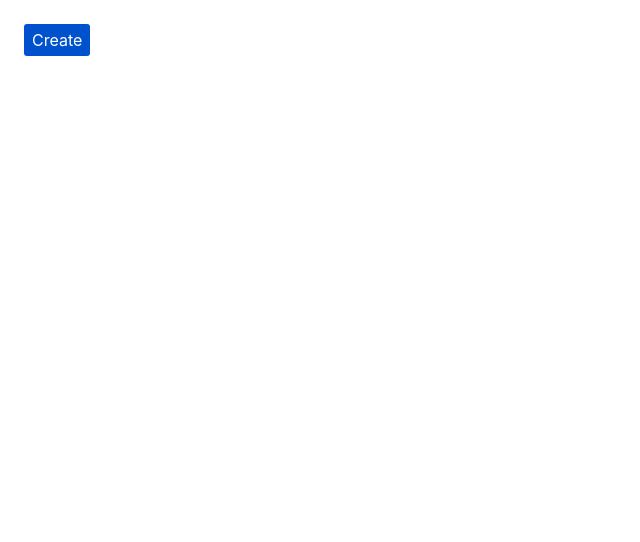
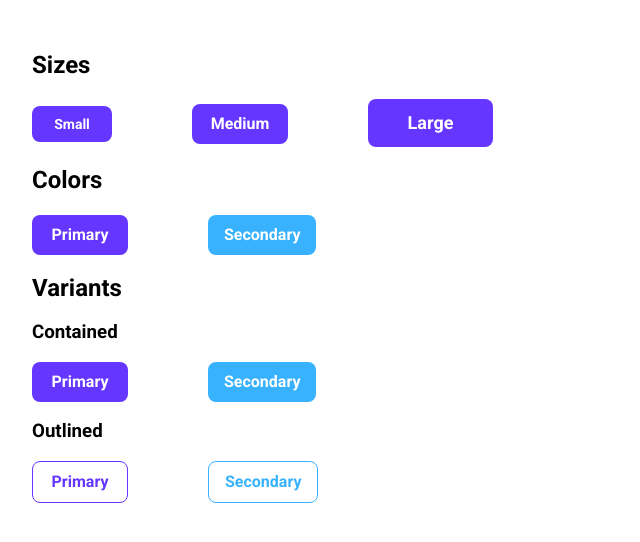
Before and after one commit to aibolik/practice--react, a React (Create React App) app: page / in a window 1280 px wide. Shown: the top 542 px of the page, without its empty margins (0-640 px from the left). Built offline with nearby package versions, Linux system fonts and the light colour scheme.

Commit message:
feat(project): implement reusable button component

```diff
--- a/package.json
+++ b/package.json
@@ -5,6 +5,7 @@
   "dependencies": {
     "@primer/octicons": "^9.3.1",
     "@reach/router": "^1.2.1",
+    "lodash.get": "^4.4.2",
     "moment": "^2.24.0",
     "prop-types": "^15.7.2",
     "react": "^16.8.6",
--- a/src/index.js
+++ b/src/index.js
@@ -14,7 +14,8 @@ import ReactDOM from 'react-dom';
 // import App from './projects/KonamiApp/App';
 // import App from './projects/DarkModeApp/App';
 // import App from './projects/TabNavigationApp/App';
-import App from './projects/EditorApp/App';
+// import App from './projects/EditorApp/App';
+import App from './projects/ReusableComponentApp/App';
 
 import * as serviceWorker from './serviceWorker';
 
--- /dev/null
+++ b/src/projects/ReusableComponentApp/App.js
@@ -0,0 +1,63 @@
+import React from 'react';
+import styled, { createGlobalStyle } from 'styled-components';
+import { Normalize } from 'styled-normalize';
+
+import Button from './components/Button';
+
+const GlobalStyles = createGlobalStyle`
+  @import url('https://fonts.googleapis.com/css2?family=Roboto:wght@400;700;900&display=swap');
+
+  body {
+    font-family: 'Roboto', sans-serif;
+  }
+`;
+
+const Wrapper = styled.div`
+  padding: 32px;
+`;
+
+const Space = styled.div`
+  display: inline-block;
+  width: 80px;
+`;
+
+const App = () => {
+
+  return (
+    <>
+      <GlobalStyles />
+      <Normalize />
+      <Wrapper>
+        <h2>Sizes</h2>
+        <div>
+          <Button size="sm">Small</Button>
+          <Space />
+          <Button>Medium</Button>
+          <Space />
+          <Button size="lg">Large</Button>
+        </div>
+        <h2>Colors</h2>
+        <div>
+          <Button color="primary">Primary</Button>
+          <Space />
+          <Button color="secondary">Secondary</Button>
+        </div>
+        <h2>Variants</h2>
+        <div>
+          <h3>Contained</h3>
+          <Button color="primary">Primary</Button>
+          <Space />
+          <Button color="secondary">Secondary</Button>
+        </div>
+        <div>
+          <h3>Outlined</h3>
+          <Button color="primary" variant="outlined">Primary</Button>
+          <Space />
+          <Button color="secondary" variant="outlined">Secondary</Button>
+        </div>
+      </Wrapper>
+    </>
+  )
+}
+
+export default App;
--- /dev/null
+++ b/src/projects/ReusableComponentApp/components/Button.js
@@ -0,0 +1,116 @@
+import React from 'react';
+import PropTypes from 'prop-types';
+import styled from 'styled-components';
+import get from 'lodash.get';
+
+const theme = {
+  sizes: {
+    sm: {
+      minWidth: '80px',
+      padding: '8px',
+      fontSize: '14px',
+      lineHeight: '20px',
+    },
+    md: {
+      minWidth: '96px',
+      padding: '8px 16px',
+      fontSize: '16px',
+      lineHeight: '24px',
+    },
+    lg: {
+      minWidth: '125px',
+      padding: '12px 24px',
+      fontSize: '18px',
+      lineHeight: '24px',
+    }
+  },
+  variants: {
+    contained: {
+      primary: {
+        bg: '#6436FF',
+        color: '#FFFFFF',
+        hoveredBg: '#8560FF',
+        border: 'none',
+        focusedShadow: 'rgba(103, 61, 244, 50%) 0 0 0 4px',
+      },
+      secondary: {
+        bg: '#38B2FF',
+        color: '#FFFFFF',
+        hoveredBg: '#77CBFF',
+        border: 'none',
+        focusedShadow: 'rgba(56, 178, 255, 50%) 0 0 0 4px',
+      }
+    },
+    outlined: {
+      primary: {
+        bg: 'transparent',
+        color: '#6436FF',
+        hoveredBg: 'rgba(133, 96, 255, 80%)',
+        hoveredText: '#FFFFFF',
+        border: '1px solid #6436FF',
+        focusedShadow: 'rgba(103, 61, 244, 50%) 0 0 0 4px',
+      },
+      secondary: {
+        bg: 'transparent',
+        color: '#38B2FF',
+        hoveredBg: 'rgba(119, 203, 255, 80%)',
+        hoveredText: '#FFFFFF',
+        border: '1px solid #38B2FF',
+        focusedShadow: 'rgba(56, 178, 255, 50%) 0 0 0 4px',
+      }
+    }
+  }
+}
+
+const getSizeProperty = (property) => (props) => get(theme, `sizes.${props.size}.${property}`);
+const getVariantProperty = (property) => (props) => get(theme, `variants.${props.variant}.${props.color}.${property}`);
+
+const InnerButton = styled.button`
+  cursor: pointer;
+
+  min-width: ${getSizeProperty('minWidth')};
+  padding: ${getSizeProperty('padding')};
+  font-size: ${getSizeProperty('fontSize')};
+  font-weight: 700;
+  line-height: ${getSizeProperty('lineHeight')};
+
+  background: ${getVariantProperty('bg')};
+  color: ${getVariantProperty('color')};
+  border: ${getVariantProperty('border')};
+  border-radius: 8px;
+
+  transition: background-color 0.3s, color 0.3s;
+
+  :hover {
+    background: ${getVariantProperty('hoveredBg')};
+    color: ${getVariantProperty('hoveredText')};
+  }
+
+  :focus {
+    box-shadow: ${getVariantProperty('focusedShadow')};
+    outline: 0;
+  }
+`;
+
+const Button = ({ size, variant, color, children }) => {
+
+  return (
+    <InnerButton size={size} variant={variant} color={color}>
+      {children}
+    </InnerButton>
+  );
+}
+
+Button.propTypes = {
+  size: PropTypes.oneOf(['sm', 'md', 'lg']),
+  variant: PropTypes.oneOf(['contained', 'outlined']),
+  color: PropTypes.oneOf(['primary', 'secondary']),
+};
+
+Button.defaultProps = {
+  size: 'md',
+  variant: 'contained',
+  color: 'primary',
+};
+
+export default Button;
```
Also changed, not shown: 1 other file (tests, documents, lock files or other folders).
